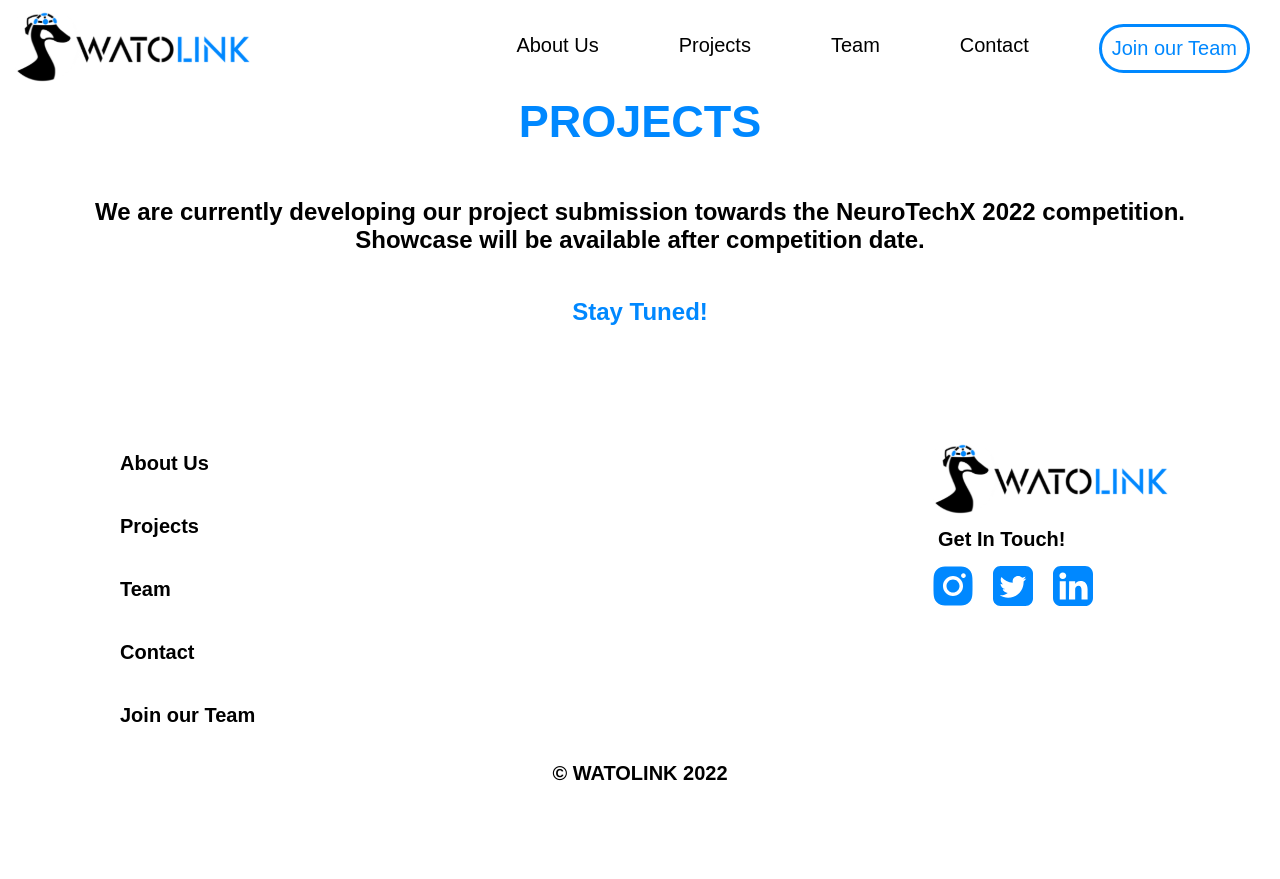
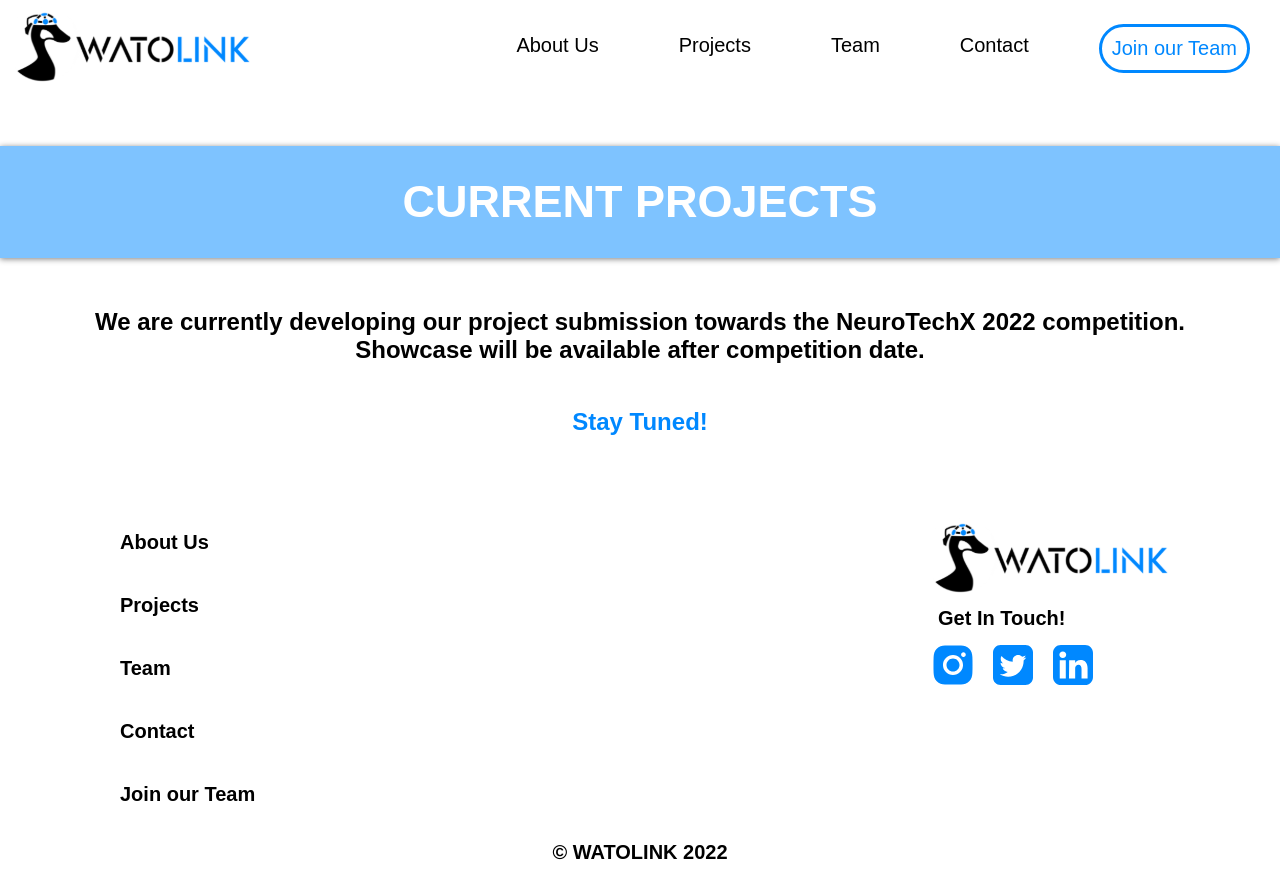
Before and after one commit to WATOLINK/main-website, a Next.js app: page /projects in a window 1280 px wide. Before the commit the page ends 800 px from the top, so only its background shows below. Built offline with nearby package versions, Linux system fonts and the light colour scheme.

Commit message:
Added title header styles for projects page

```diff
--- a/pages/projects.js
+++ b/pages/projects.js
@@ -7,10 +7,16 @@ const Container = styled.div`
 `
 
 const Title = styled.div`
-    color: ${({ theme }) => theme.colors.blue};
+    color: ${({ theme }) => theme.colors.white};
     font: ${({ theme }) => theme.fonts.heading};
+    background-color: ${({ theme }) => theme.colors.blue};
+    opacity: 0.5;
     text-align: center;
-    padding-bottom: 50px;
+    padding: 30px;
+    margin-top: 50px;
+    outline: ${({theme}) => theme.colors.blue};
+    box-shadow: 0px 1px 6px black;
+    margin-bottom: 50px;
 `
 
 const BodyText = styled.div`
@@ -39,7 +45,7 @@ export default function Projects() {
                 />
             </Head>
             <Container>
-                <Title>PROJECTS</Title>
+                <Title>CURRENT PROJECTS</Title>
                 <BodyText>
                     We are currently developing our project submission towards
                     the NeuroTechX 2022 competition.
```
Also changed, not shown: components/ProjectCard.js (added), 2 other files (tests, documents, lock files or other folders).
